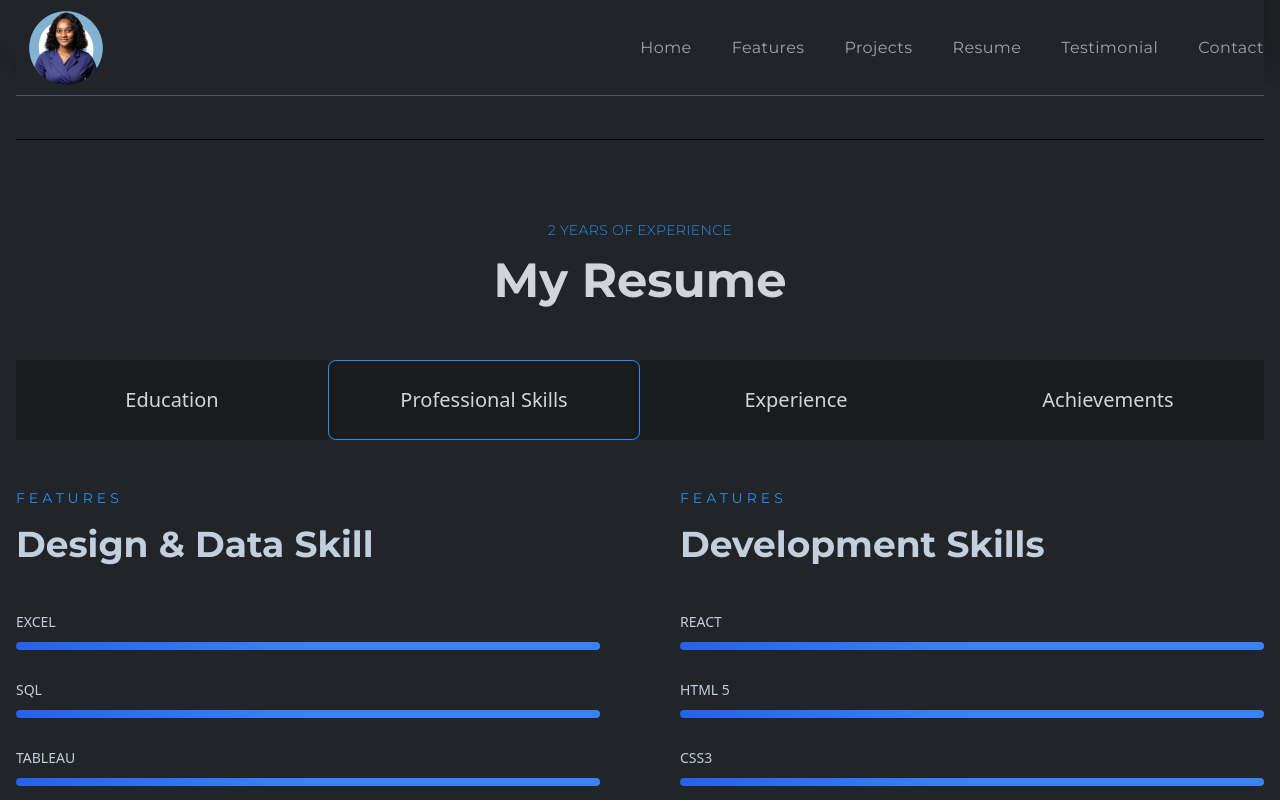
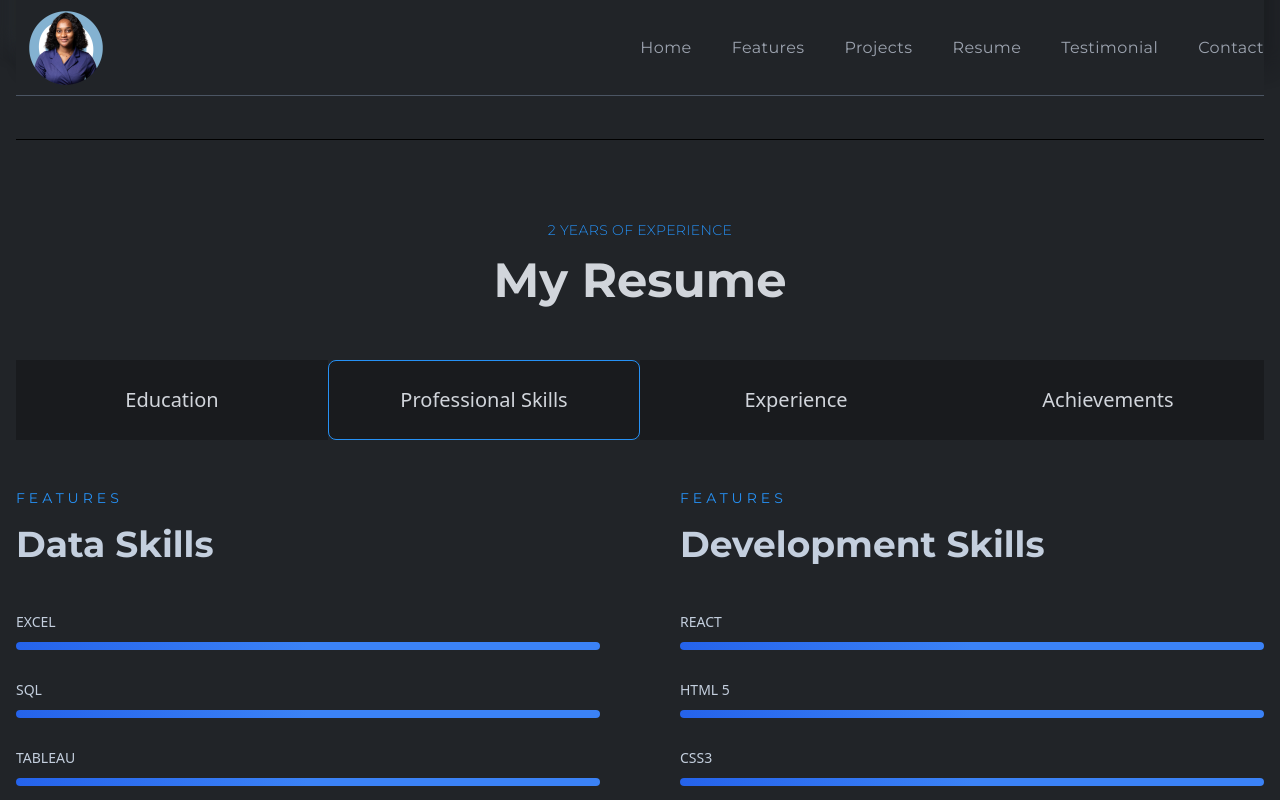
Before and after one commit to iamatinad/portfolio-atinad, a React (Create React App) app in the folder frontend/: page / in a window 1280 px wide. Both pictures are taken after a click on the item "Professional Skills". Shown: the part 3111-3911 px from the top of the page. Built offline with nearby package versions, Linux system fonts and the light colour scheme.

Commit message:
updates to skills

```diff
--- a/frontend/src/components/resume/Skills.js
+++ b/frontend/src/components/resume/Skills.js
@@ -13,7 +13,7 @@ const Skills = () => {
           <p className="text-sm  text-designColor tracking-[4px] uppercase">
             Features
           </p>
-          <h2 className="text-3xl md:text-4xl font-bold">Design & Data Skill</h2>
+          <h2 className="text-3xl md:text-4xl font-bold">Data Skills</h2>
         </div>
         <div className='className="mt-14 w-full flex flex-col gap-6'>
           <div className="overflow-x-hidden">
@@ -56,7 +56,7 @@ const Skills = () => {
             </span>
           </div>
           <div className="overflow-x-hidden">
-            <p className="text-sm uppercase font-medium">Pixel Lab</p>
+            <p className="text-sm uppercase font-medium">Looker</p>
             <span className="w-full h-2 bgOpacity rounded-md inline-flex mt-2">
               <motion.span
                 initial={{ x: "-100%", opacity: 0 }}
@@ -69,7 +69,7 @@ const Skills = () => {
             </span>
           </div>
           <div className="overflow-x-hidden">
-            <p className="text-sm uppercase font-medium">Photoshop</p>
+            <p className="text-sm uppercase font-medium">BigQuery</p>
             <span className="w-full h-2 bgOpacity rounded-md inline-flex mt-2">
               <motion.span
                 initial={{ x: "-100%", opacity: 0 }}
```
